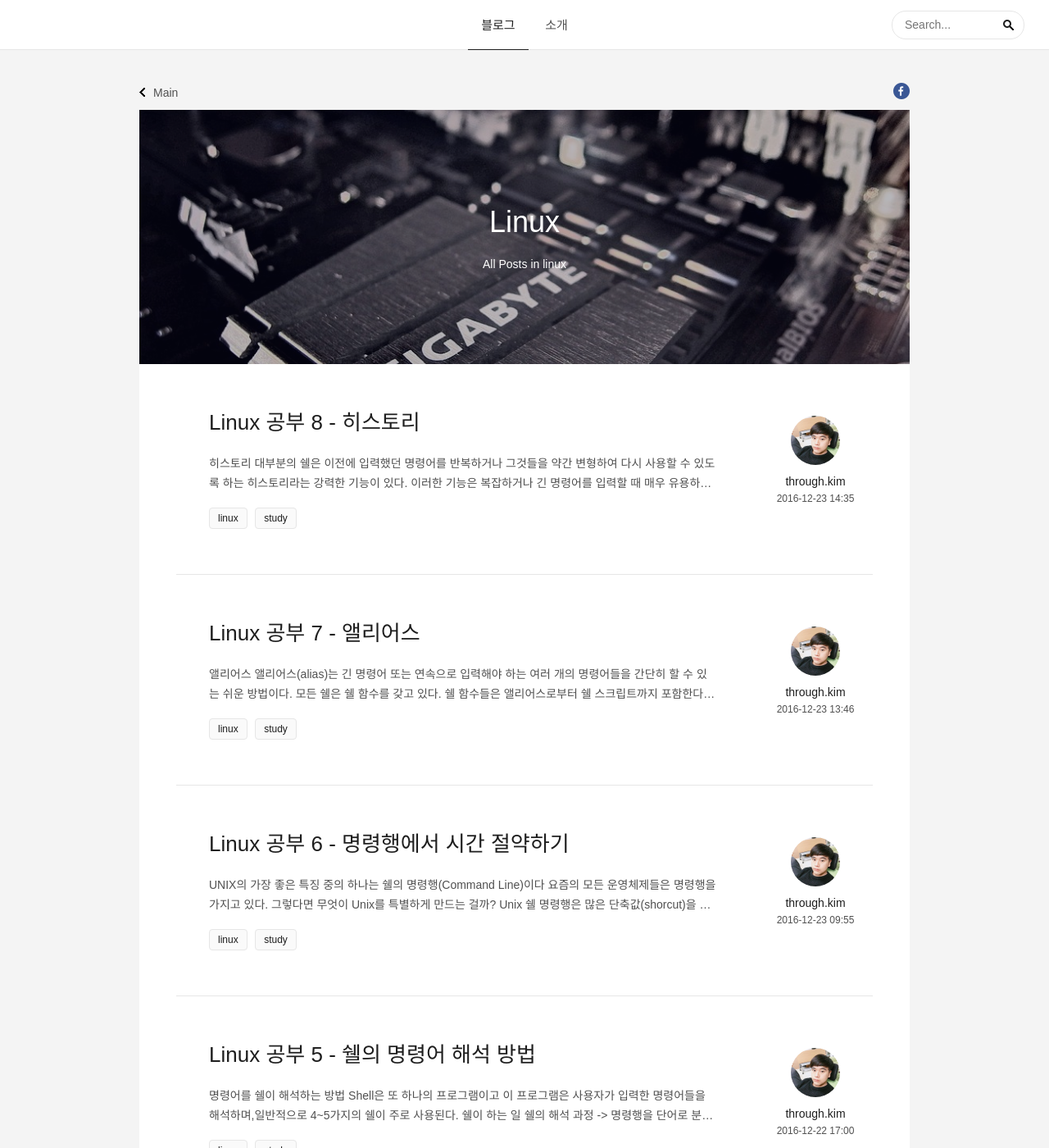
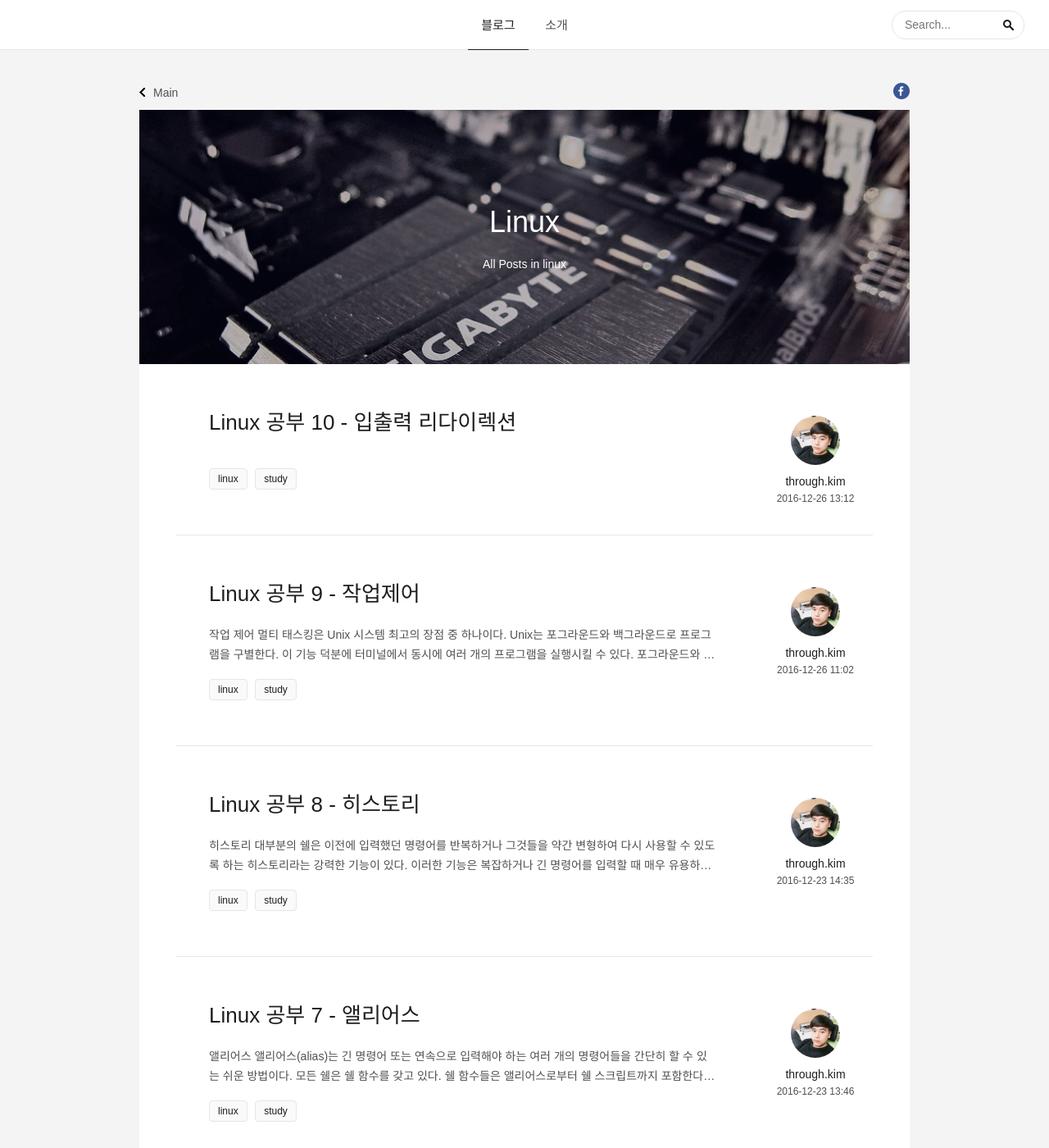
Before and after one commit to ThroughKim/throughkim.github.com, a Jekyll site: the page built from _tags/linux.md, in a window 1280 px wide and 1400 px high. Shown: the whole window at 82% size. Built offline with Jekyll 4.4.1, drawn with Linux system fonts in a browser that asks for light colours; some web fonts are replaced.

Commit message:
upload blog

````diff
--- a/_posts/2016-12-23-linux-8.md
+++ b/_posts/2016-12-23-linux-8.md
@@ -22,7 +22,7 @@ history 명령어는 이전에 입력한 명령어들을, 쉘이 실행된 후
 ```bash
 $ history 4
  2117  ls
- 2118  ls
+ 2118  lsㅣㅑ
  2119  ll
  2120  cat ~/.bashrc | grep HISTSIZE
 ```
--- /dev/null
+++ b/_posts/2016-12-26-linux-10.md
@@ -0,0 +1,8 @@
+---
+layout: post
+title: 'Linux 공부 10 - 입출력 리다이렉션'
+author: through.kim
+date: 2016-12-26 13:12
+tags: [linux, study]
+image: '/files/covers/codes.jpg'
+---
--- /dev/null
+++ b/_posts/2016-12-26-linux-9.md
@@ -0,0 +1,82 @@
+---
+layout: post
+title: 'Linux 공부 9 - 작업제어'
+author: through.kim
+date: 2016-12-26 11:02
+tags: [linux, study]
+image: '/files/covers/codes.jpg'
+---
+
+# 작업 제어
+
+>멀티 태스킹은 Unix 시스템 최고의 장점 중 하나이다. Unix는 포그라운드와 백그라운드로 프로그램을 구별한다. 이 기능 덕분에 터미널에서 동시에 여러 개의 프로그램을 실행시킬 수 있다.
+
+### 포그라운드와 백그라운드
+포그라운드에서는 한번에 오직 한개의 프로그램만 실행할 수 있는 반면, 백그라운드에서는 여러 프로그램을 동시에 실행시킬 수 있다.
+
+프로그램을 백그라운드에서 실행시키려면 명령행 끝에 앰퍼샌드(&)를 붙이면 된다.
+
+```bash
+$ gcc test.c &
+[1] 2573
+```
+위 명령어를 사용하면 test.c라는 파일을 백그라운드에서 컴파일하고, 컴파일이 진행되는 동안 다른 일을 할 수 있다. 쉘은 작업 번호를 대괄호([])안에 출력하고 프로세스 식별 번호(PID)를 이어서 출력함으로서 백그라운드 작업이 시작되었음을 알린다.
+jobs명령어는 현재 백그라운드로 실행되고 있는 프로그램들의 리스트를 출력한다.
+
+```bash
+$ gcc test.c &
+[1] 2574
+$ jobs
+[1]     + Running   gcc test.c
+```
+
+백그라운드 프로그램을 포그라운드로 가져오려면 fg명령어를 이용한다. 백그라운드에 여러개의 작업이 있다면 fg명령어 뒤에 작업 식별자(% 와 작업번호)를 이용한다.
+
+```bash
+$ jobs
+[1]     - Running   gcc test.c
+[2]     + Stopped   vi test.c
+$ fg %1
+```
+
+작업 목록에 있는 덧셈기호는 그 작업이 기본적으로 포그라운드로 올라오게 될 것이라는 것을 의미한다.
+
+포그라운드에서 실행중인 작업을 중지시키려면 CTRL+z를 누른다. CTRL+z는 CTRL+c같은 인터럽트 문자가 적용되지 않는 프로그램을 중단시키고자 할 때도 이용할 수 있다.
+백그라운드 명령어안 bg는 중단된 프로그램을 백그라운드에서 다시 실행시키는 데 이용된다. 포그라운ㄷ 명령어 fg는 이 프로그램을 다시 포그라운드에서 실행하도록 한다.
+
+```bash
+$ gcc test.c
+CTRL+z
+Stopped
+% bg
+[1]     +Running    gcc test.c
+```
+
+백그라운드 작업은 kill명령어를 이용해 끝낼 수 있다.
+
+```bash
+$ kill %1
+```
+
+작업번호 뿐만 아니라 작업명을 이용해 작업을 선택할 수 있다.
+
+```bash
+$ kill %gcc
+```
+
+### 작업 제어 요약
+
+명령어 | 의미
+:----:|
+command & | 백그라운드에서 command를 실행. 계속해서 포그라운드에서 다른 작업들을 실행할 수 있음
+CTRL+c | INTR 시그널을 보내서 포그라운드 작업을 죽임
+CTRL+z | TSTP 시그널을 보내서 포그라운드 작업을 중지시킴
+suspend | 쉘을 중지시킴
+stop | 명령어 또는 같은 기능의 앨리어스를 이용해 백그라운드 작업을 중지시킴
+bg %num | 중지된 작업을 백그라운드에서 계속 실행되도록 함
+fg %num | 백그라운드 작업이나 중지된 작업을 포그라운드로 가져옴
+kill &num | 특정 백그라운드 작업을 중지시킴
+kill pid | 프로세스 ID를 이용해 특정 백그라운드 작업을 종료시킴
+jobs | 백그라운드 작업과 중지된 작업을 작업 번호와 함께 나열함
+set notify | 작업의 상태가 바뀌면 즉시 통보함
+stty tostop | 백그라운드 작업들이 화면에 메세지를 출력하지 못하도록 함
````
Also changed, not shown: 2 other files.
